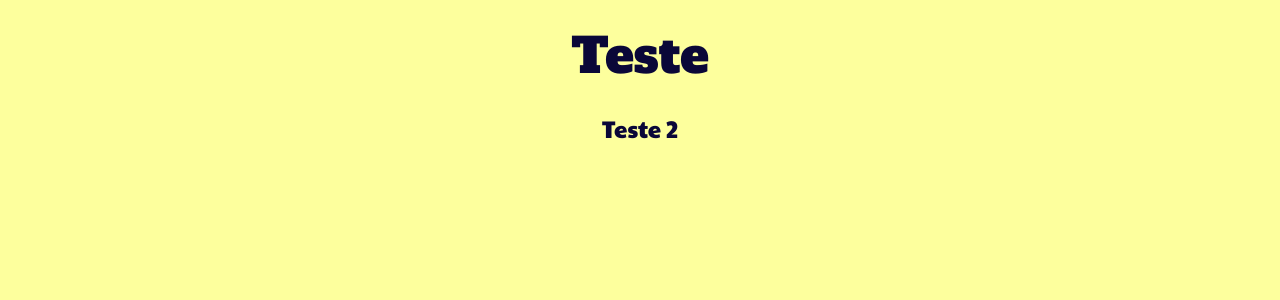
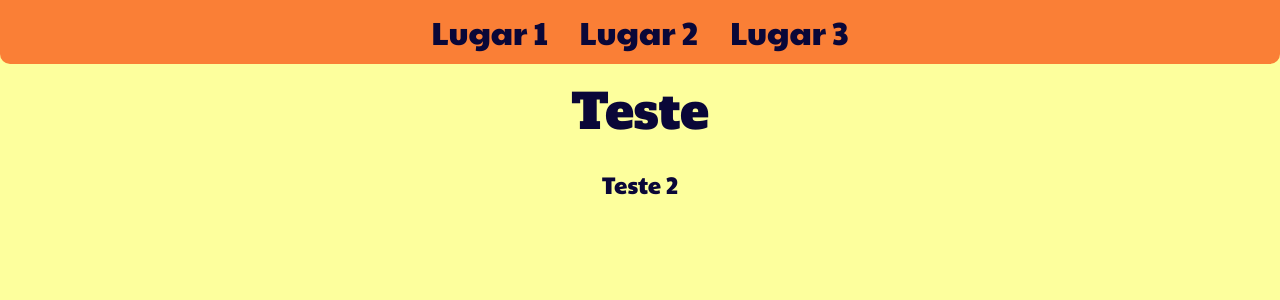
Before and after one commit to Pololokka/desafio-pe-na-estrada, a React (Vite) app: page / in a window 1280 px wide. Shown: the top 300 px of the page. Built offline with nearby package versions, Linux system fonts and the light colour scheme.

Commit message:
:construction: começando a home

```diff
--- a/src/App.css
+++ b/src/App.css
@@ -199,8 +199,6 @@ select {
 
 html {
   background-color: var(--cor-fundo);
-  text-align: center;
-  padding: 0.5em;
 }
 
 .main__container {
--- a/src/App.jsx
+++ b/src/App.jsx
@@ -1,10 +1,27 @@
 import "./App.css";
 
 import { Outlet } from "react-router-dom";
+import Nav from "./Components/Nav/Index";
+
+const navLinks = [
+  {
+    name: "Lugar 1",
+    path: "/",
+  },
+  {
+    name: "Lugar 2",
+    path: "/",
+  },
+  {
+    name: "Lugar 3",
+    path: "/",
+  },
+];
 
 function App() {
   return (
     <>
+      <Nav navLinks={navLinks} />
       <Outlet />
     </>
   );
--- /dev/null
+++ b/src/Components/Nav/Index.jsx
@@ -0,0 +1,23 @@
+import "./Styles.css";
+
+import { Link } from "react-router-dom";
+
+const Nav = ({ navLinks }) => {
+  return (
+    <nav className="nav__container">
+      <ul className="ul__container">
+        {navLinks?.map((element, index) => {
+          return (
+            <li key={index}>
+              <Link className="subtitulo subtitulo-hover" to={element.path}>
+                {element.name}
+              </Link>
+            </li>
+          );
+        })}
+      </ul>
+    </nav>
+  );
+};
+
+export default Nav;
--- /dev/null
+++ b/src/Components/Nav/Styles.css
@@ -0,0 +1,11 @@
+.nav__container {
+  background-color: var(--cor-card);
+  border-bottom-left-radius: 10px;
+  border-bottom-right-radius: 10px;
+}
+
+.ul__container {
+  display: flex;
+  justify-content: center;
+  align-items: center;
+}
```
